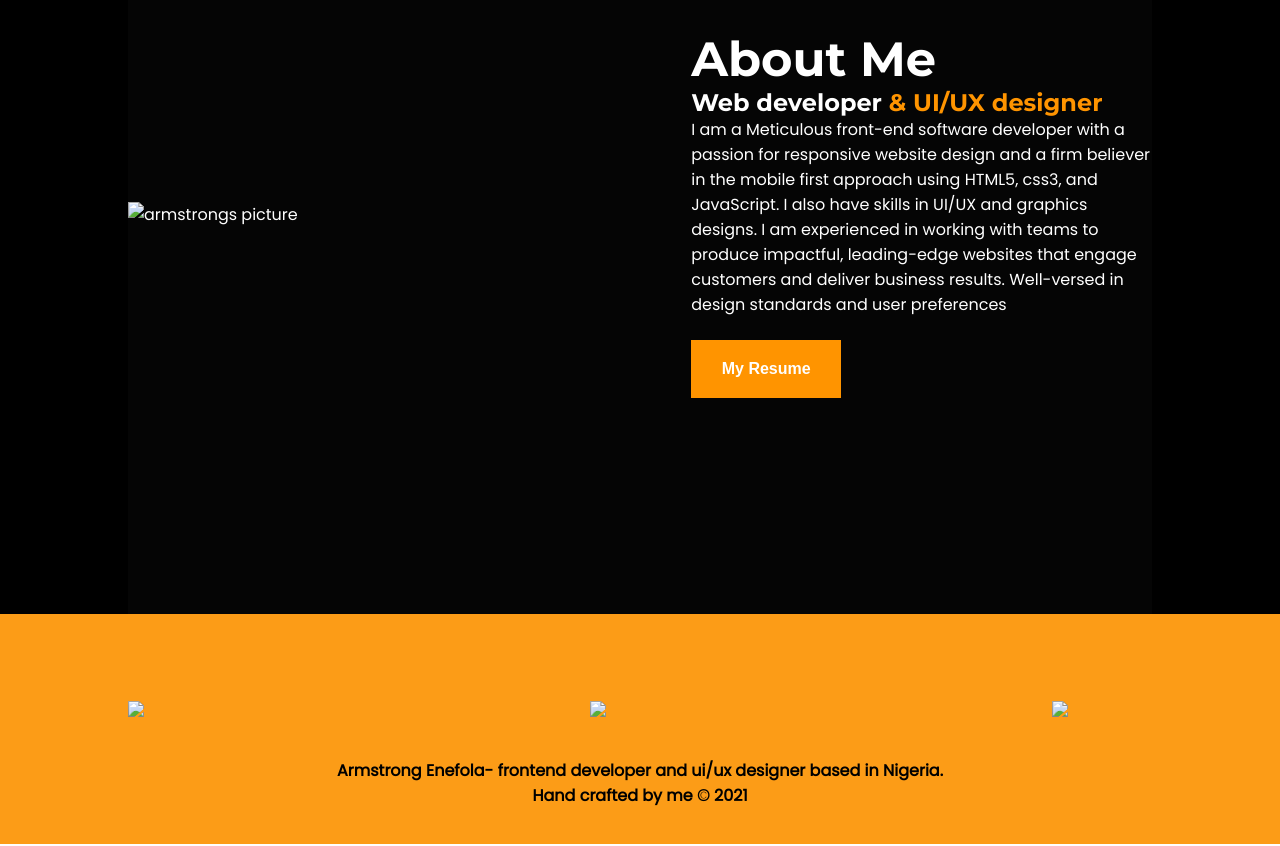
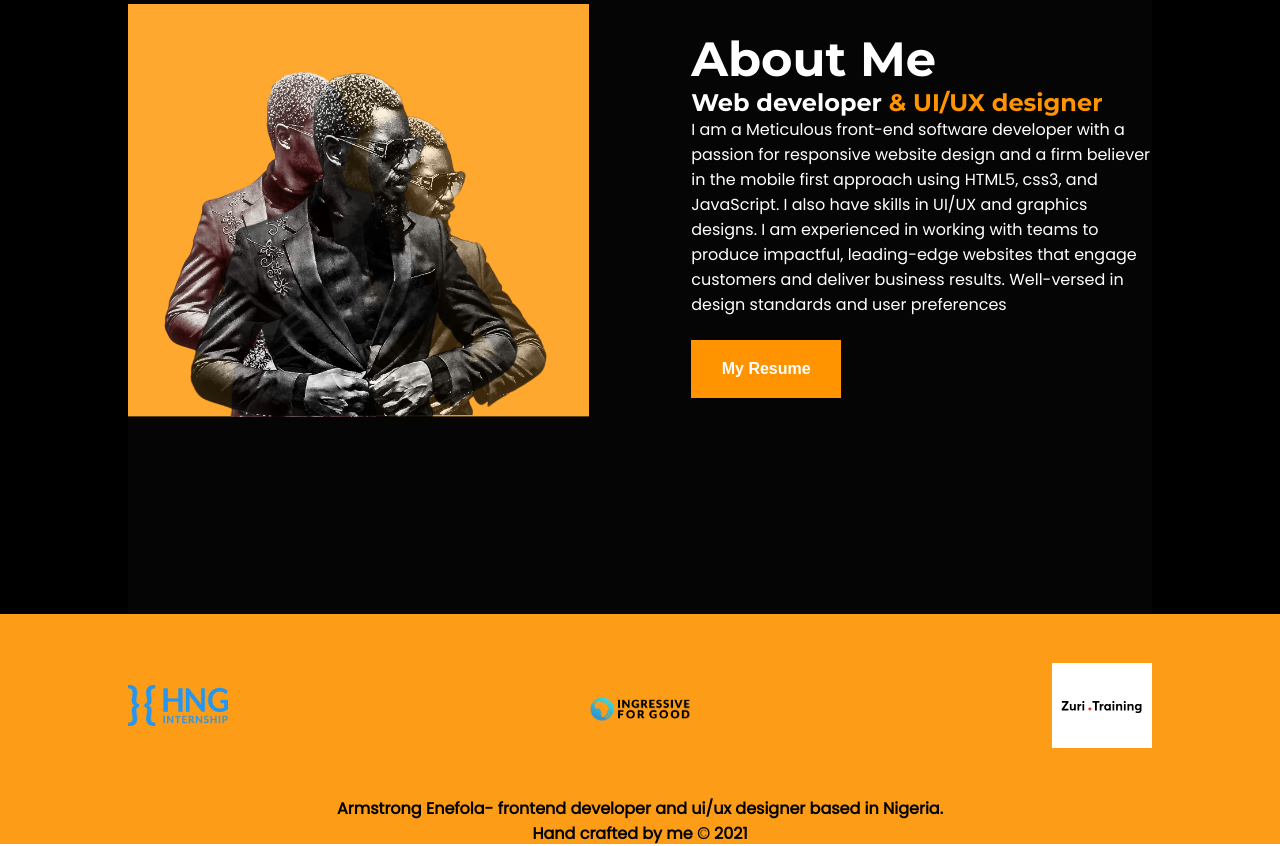
Before and after one commit to armstrongenefola/hng-task-2, a plain HTML site: page index.html in a window 1280 px wide. Shown: the part 986-1832 px from the top of the page. Drawn offline with Linux system fonts and the light colour scheme.

Commit message:
second commit

```diff
--- a/index.html
+++ b/index.html
@@ -20,9 +20,9 @@
                 <ul>
 
                     <li><a href="#about-me">About</a></li>
-                    <li><a href="#work">Work</a></li>
-                    <li><a href="https://superstrong.hashnode.dev/" target="_blank">Blog</a></li>
-                    <li><a href="contact.html">Contact</a></li>
+
+
+
                 </ul>
             </div>
         </nav>
@@ -43,14 +43,14 @@
                 </div>
 
 
-            <div><img src="IMG_-obfs8x.png" alt="armstrongs picture"></div>
+            <div><img src="images/IMG_-obfs8x.png" alt="armstrongs picture"></div>
         </div>
         </section>
 
 
         <section class="aboutme-container">
 
-            <div class="images"><img src="picture.png" alt="armstrongs picture"></div>
+            <div class="images"><img src="images/picture.png" alt="armstrongs picture"></div>
             <div class="insidecontainer-aboutme">
                 <div><h2>About Me</h2>
                 <h3>Web developer <span class="color-text">& UI/UX designer</span></h3></div>
@@ -77,9 +77,9 @@
 
     <footer class="footer-container">
     <div class="footer-paragraph">
-        <div class="hng"><img src="HNG.png">
-            <img src="i4g.png">
-            <img src="zuri.svg"></div>
+        <div class="hng"><a href="https://hng.tech"><img src="images/HNG.png"></a>
+            <img src="images/i4g.png">
+            <a href="https://zuri.team"> <img src="images/zuri.svg"></a></div>
         <div><p>Armstrong Enefola- frontend developer and ui/ux
             designer based in Nigeria.<p></div>
             <div class="hand-crafted"><p>Hand crafted by me &copy; 2021</p></div>
```
Also changed, not shown: style.css (+0 -65 lines).
